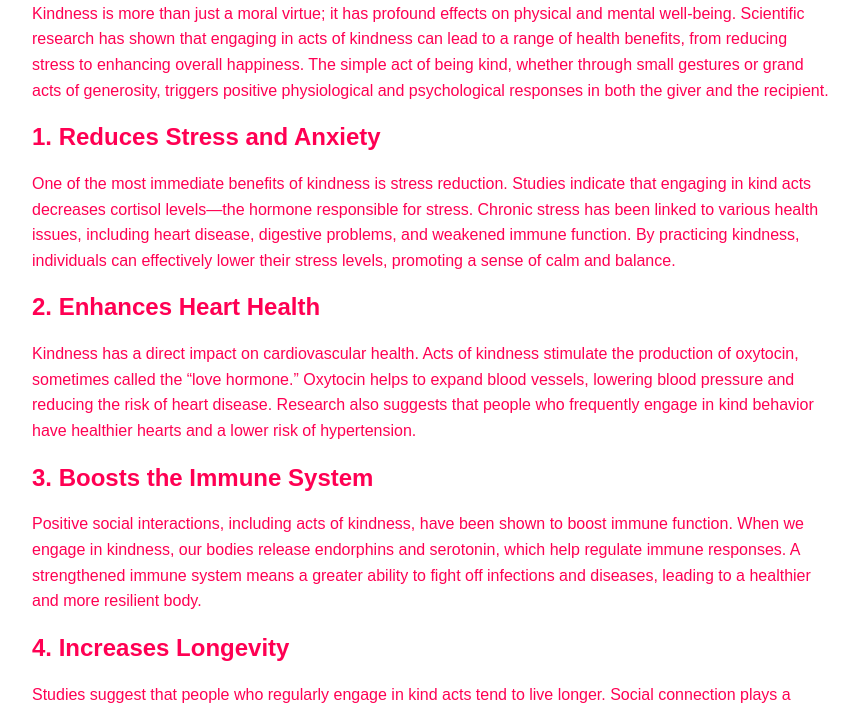
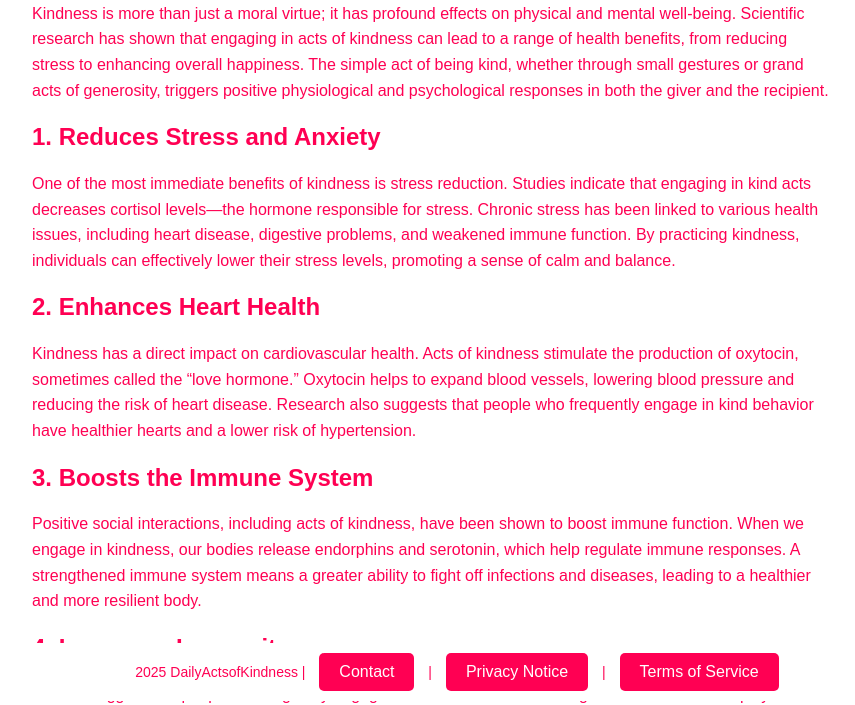
Before and after one commit to MINECRAFTBUILDHAX1/DAOK, a plain HTML site: page kindness-health.html in a window 1280 px wide. Shown: the part 99-804 px from the top of the page, without its empty margins (208-1063 px from the left). Drawn offline with Linux system fonts and the light colour scheme.

Commit message:
Update kindness-health.html

```diff
--- a/kindness-health.html
+++ b/kindness-health.html
@@ -41,7 +41,34 @@ a:hover {
     background-color: #d40047;
 }
 
+    .footer {
+    text-align: center;
+    padding: 10px;
+    font-size: 14px;
+    position: fixed;
+    bottom: 0;
+    width: 100%;
+    background-color: #fff;
+}
+
+/* Media query for mobile screens */
+@media (max-width: 600px) {
+    .footer a {
+        display: block; /* Stack links vertically */
+        margin: 5px 0;
+    }
+}
+
+/* Desktop screen */
+@media (min-width: 601px) {
+    .footer a {
+        margin: 0 10px;
+        display: inline-block; /* Display links in a row */
+    }
+}
+
     </style>
+
 </head>
 <body>
     <div class="container">
@@ -76,5 +103,12 @@ a:hover {
 
         <a href="learn-more.html">Back</a>
     </div>
+    <div class="footer">
+    2025 DailyActsofKindness |
+    <a href="mailto:mmajcherczykolzcak@gmail.com?subject=Daily%20Acts%20of%20Kindness%20Enquiry">Contact</a> |
+    <a href="privacy.html">Privacy Notice</a> |
+    <a href="terms.html">Terms of Service</a>
+</div>
+
 </body>
 </html>
```
